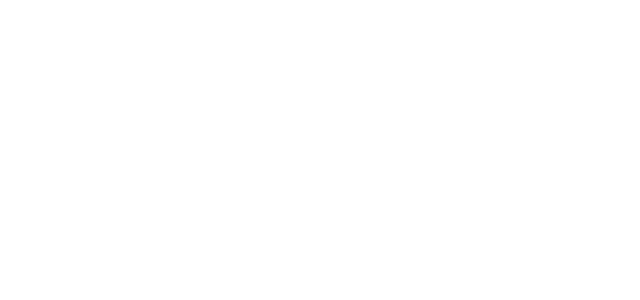
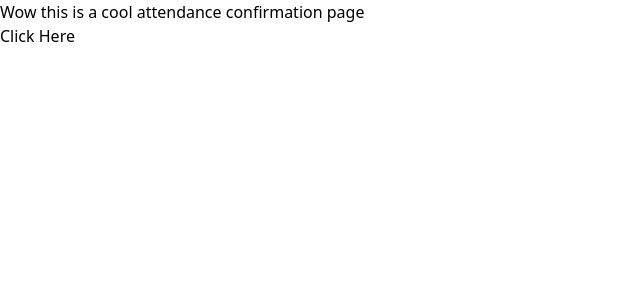
Before and after one commit to sitechtimes/club-attendance-frontend-v2, a Vue app: page /confirmation in a window 1280 px wide. Before the commit this address had no page. Shown: the top 300 px of the page, without its empty margins (0-640 px from the left). Built offline with nearby package versions, Linux system fonts and the light colour scheme.

Commit message:
Started confirmation page

```diff
--- a/src/router/index.ts
+++ b/src/router/index.ts
@@ -33,6 +33,11 @@
       name: 'calendar',
       component: () => import('../views/Calendar.vue')
     },
+    {
+      path: '/confirmation',
+      name: 'confirmation',
+      component: () => import('../views/Confirmation.vue')
+    }
   ]
 })
 
--- /dev/null
+++ b/src/views/Confirmation.vue
@@ -0,0 +1,8 @@
+<template>
+<h1>Wow this is a cool attendance confirmation page</h1>
+<button>Click Here</button>
+</template>
+
+<script setup lang="ts">
+
+</script>
```
